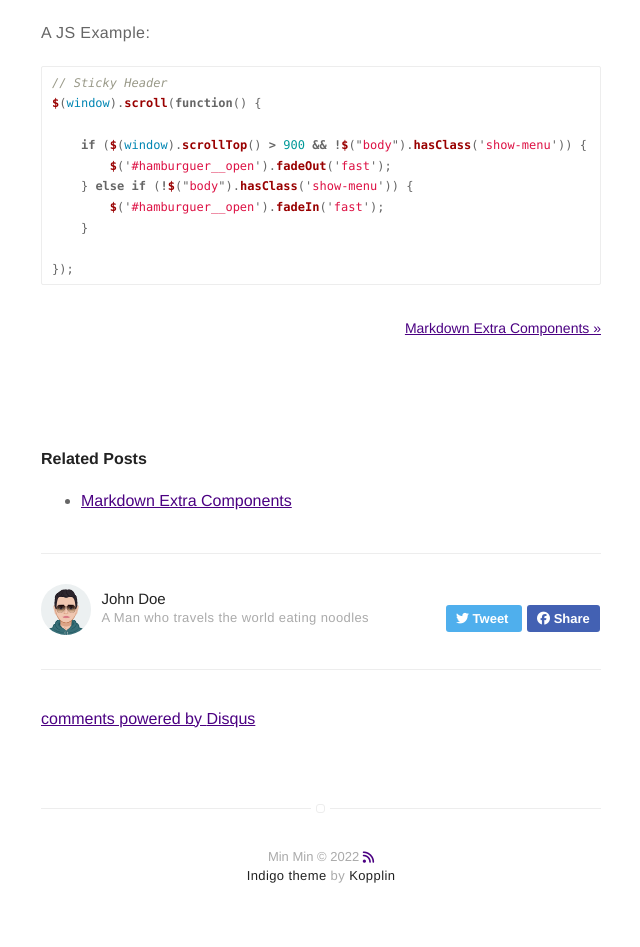
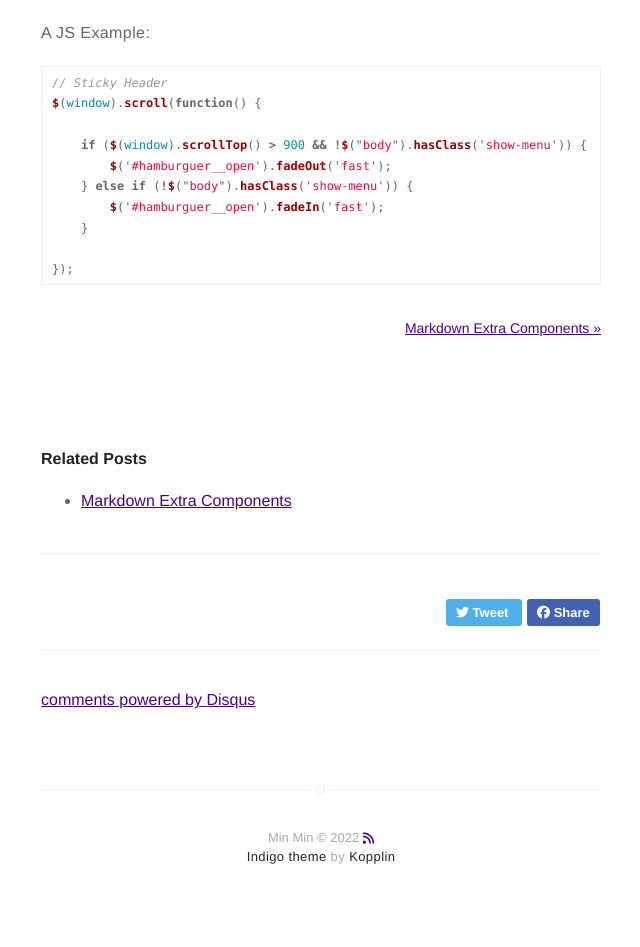
Before and after one commit to mjn2max/mjn2max.github.io, a Jekyll site: the page built from _posts/2016-02-24-markdown-common-elements.markdown, in a window 1280 px wide. Shown: the part 5130-6077 px from the top of the page, without its empty margins (319-959 px from the left). Built offline with Jekyll 4.4.1, drawn with Linux system fonts in a browser that asks for light colours; nearby versions of some CDN libraries; comment, search, counter and statistics services are not loaded.

Commit message:
Update config

```diff
--- a/_config.yml
+++ b/_config.yml
@@ -12,7 +12,7 @@
 
 # your site color theme, true for dark theme,
 # false to light theme, auto to switch with system.
-dark-theme: auto
+dark-theme: false
 
 # If you want to include your resume, set to true
 # and specify source (external or local).
@@ -26,11 +26,11 @@
 permalink: /:title/
 
 # To enable google analytics, supply your token below
-# analytics-google: 'UA-MYANALYTICS'
+analytics-google: "G-4K1PK90RC1"
 
 # if you don't want comments in your posts, leave categories empty
 disqus:
-  shortname: github # enter this from your disqus account
+  shortname: mjn2max # enter this from your disqus account
   categories: [blog, project] # only show disqus for posts that have these categories
 
 # if you don't have any of social below, comment the line
@@ -42,18 +42,12 @@
 email: mjn2max@gmail.com
 
 authors:
-  johndoe:
-    name: John Doe
-    bio: A Man who travels the world eating noodles
+  mjn2max:
+    name: Min Min
+    bio: Developer
     external-image: false
     picture: assets/images/profile.jpg
-    twitter: johndoe
-  jamesfoster:
-    name: James Foster
-    bio: A Man who develops software with coffee
-    external-image: false
-    picture: assets/images/james.jpg
-    twitter: jamesfoster
+    twitter: mjn2max
 
 # do you want a larger site? change the option below
 # options: [normal, large] | default: normal
@@ -117,11 +111,4 @@
       - development
       - stage
 
-exclude:
-  [
-    "README.md",
-    "Gemfile",
-    "Gemfile.lock",
-    "FAQ.md",
-    "vendor",
-  ]
+exclude: ["README.md", "Gemfile", "Gemfile.lock", "FAQ.md", "vendor"]
```
Also changed, not shown: 10 other files.
